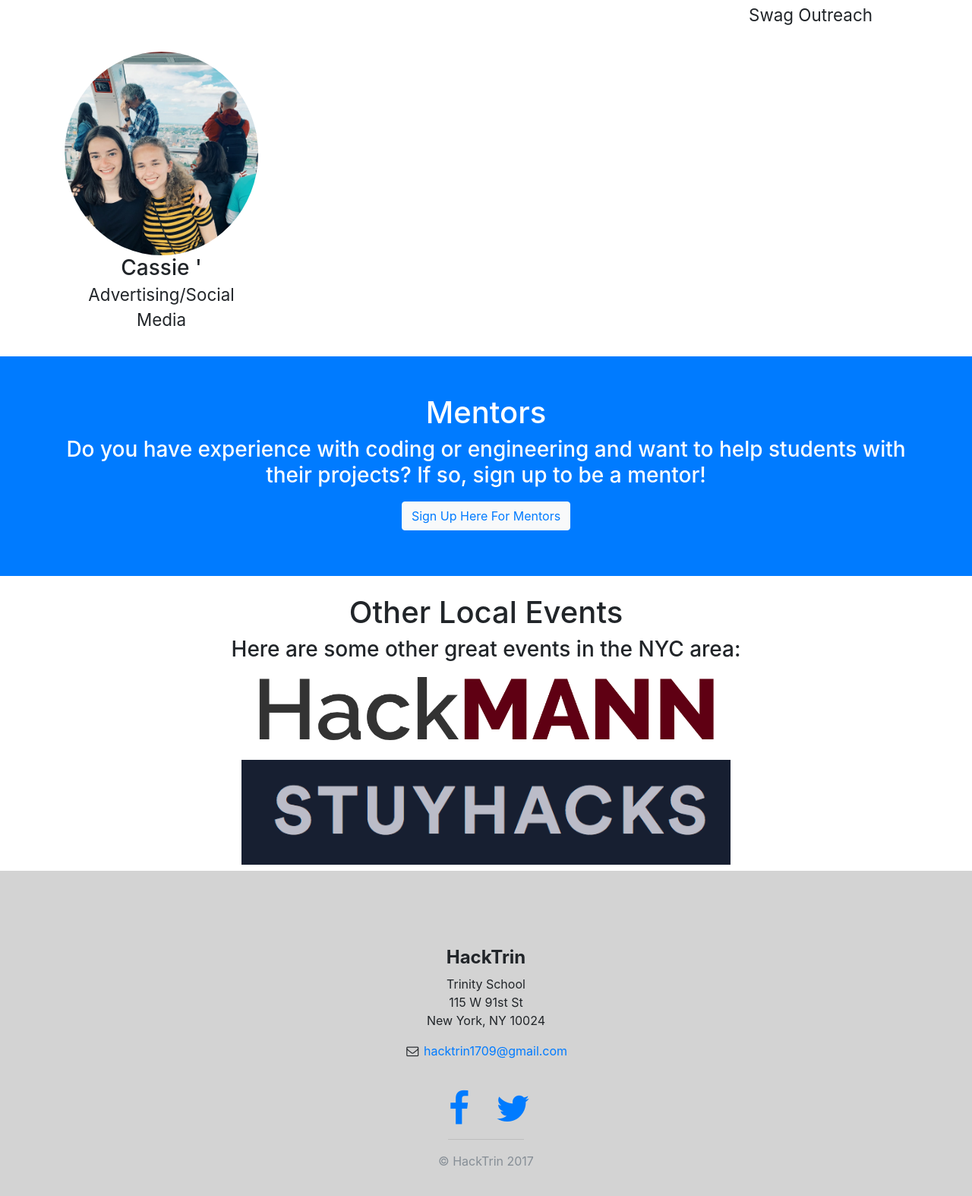
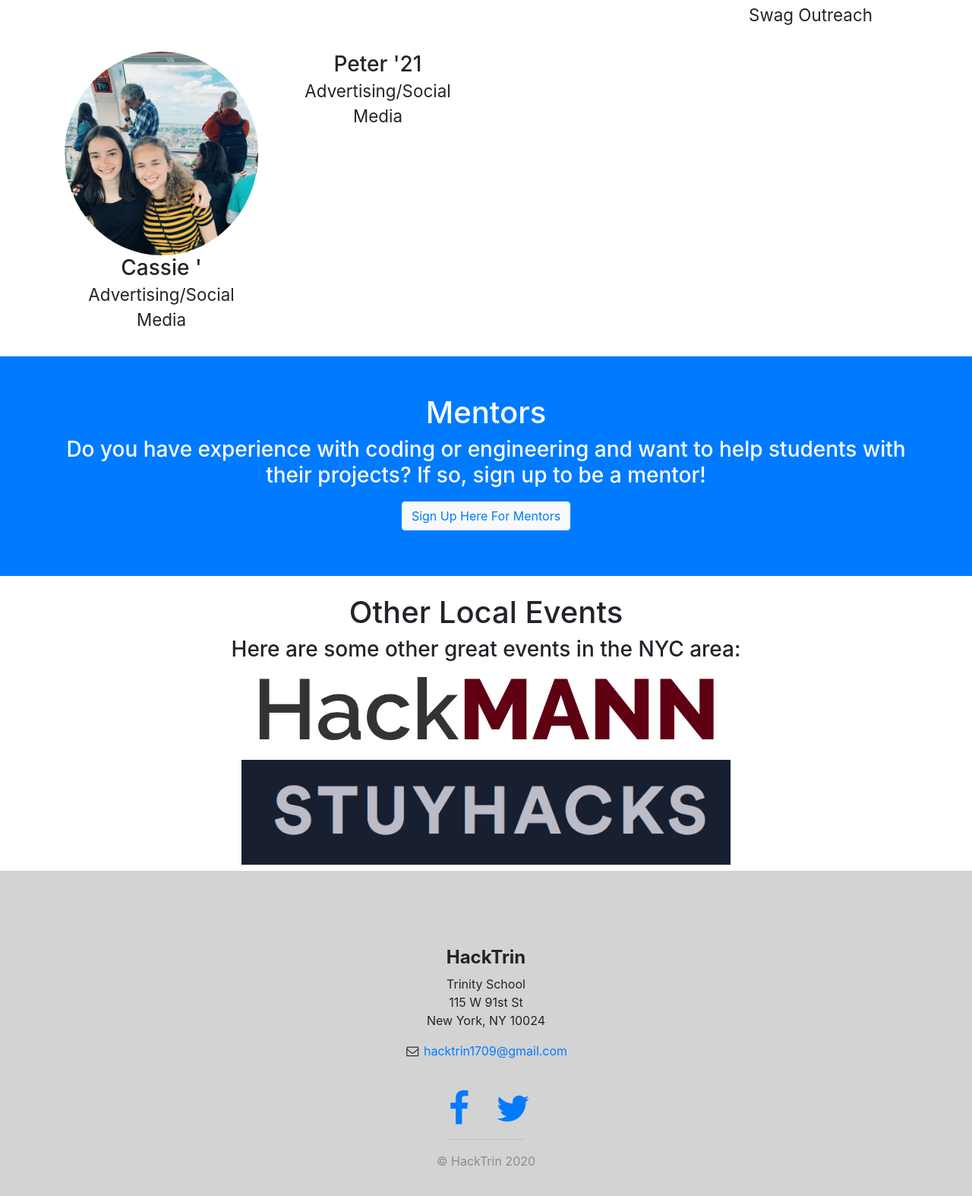
Before and after one commit to CleoDeRocco/CleoDeRocco.github.io, a website with bundled scripts: page hacktrin/index.html in a window 1280 px wide. Shown: the part 5267-6841 px from the top of the page at 76% size. Built offline with nearby package versions, Linux system fonts and the light colour scheme.

Commit message:
Update index.html

```diff
--- a/hacktrin/index.html
+++ b/hacktrin/index.html
@@ -457,6 +457,14 @@
                 <br>
                 <small> Advertising/Social Media</small>
               </h3>
+
+            </div>
+            <div class="col-lg-3 col-sm-6 text-center mb-4">
+              <img class="rounded-circle img-fluid d-block mx-auto" alt="">
+              <h3>Peter '21
+                <br>
+                <small> Advertising/Social Media</small>
+              </h3>
             </div>
             <!-- /.container -->
           </section>
@@ -530,7 +538,7 @@
 
                 </ul>
                 <hr class="small">
-                <p class="text-muted">© HackTrin 2017</p>
+                <p class="text-muted">© HackTrin 2020</p>
               </div>
             </div>
           </div>
```
